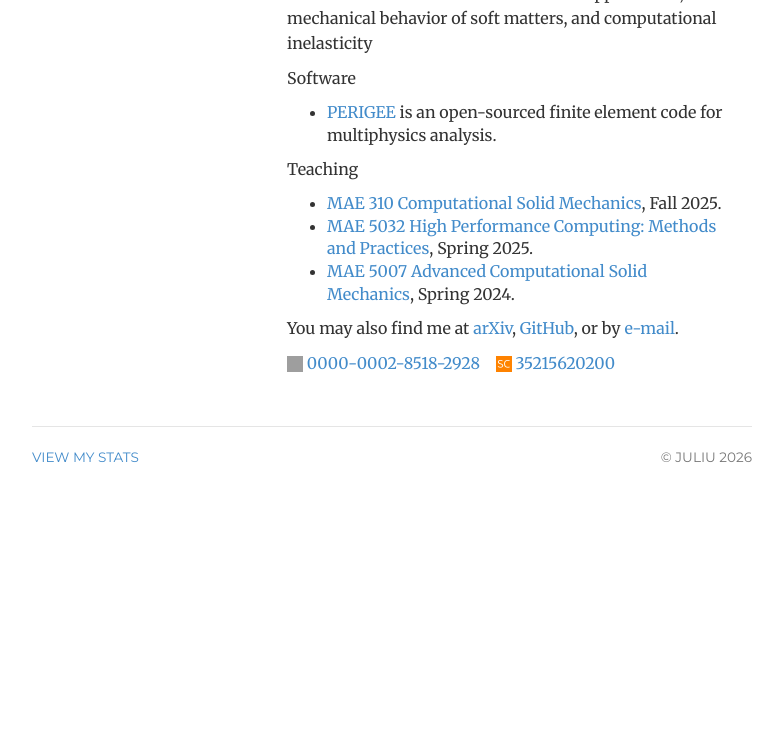
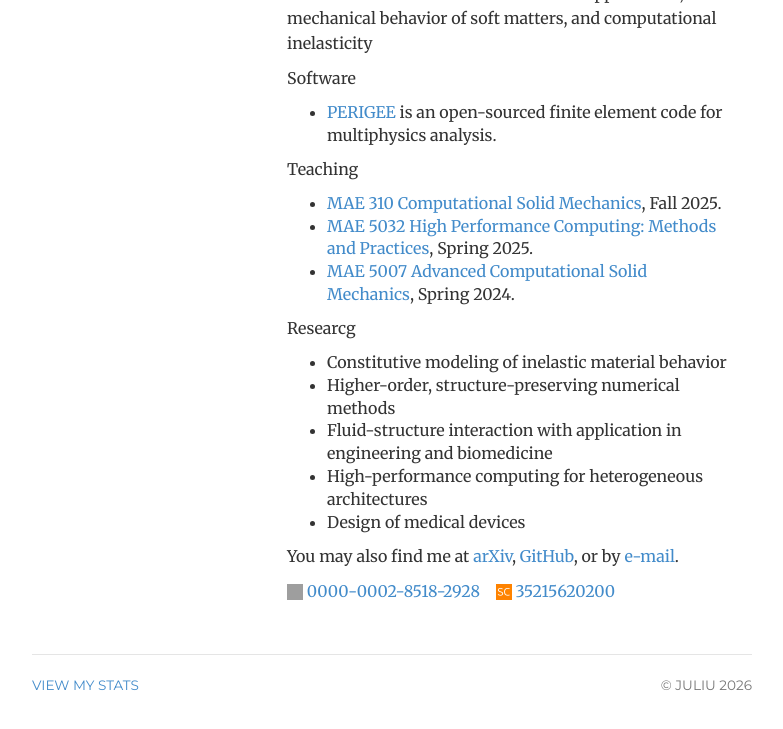
Before and after one commit to ju-liu/ju-liu.github.io, a Jekyll site: the page built from index.html, in a window 1280 px wide, cut to the strip 324-1071 px from the top of the page. Shown: the top 729 px of the strip, without its empty margins (248-1031 px from the left). Built offline with Jekyll 4.4.1, drawn with Linux system fonts in a browser that asks for light colours; nearby versions of some CDN libraries; library files that are not in the unit come from our copies; comment, search, counter and statistics services are not loaded; before the commit the page ends 900 px from its top, so only the background shows below that; grey boxes are pictures that could not be loaded.

Commit message:
Update index.html

```diff
--- a/index.html
+++ b/index.html
@@ -31,6 +31,15 @@ description: Ju Liu, Assistant Professor at SUSTech, focusing on computational s
       <li><a href="https://ju-liu.github.io/teaching/FEM-2024-Spring/index.html">MAE 5007 Advanced Computational Solid Mechanics</a>, Spring 2024.</li>
     </ul>
 
+	<p>Researcg</p>
+    <ul>
+      <li>Constitutive modeling of inelastic material behavior</li>
+      <li>Higher-order, structure-preserving numerical methods</li>
+      <li>Fluid-structure interaction with application in engineering and biomedicine</li>
+	  <li>High-performance computing for heterogeneous architectures</li>
+	  <li>Design of medical devices</li>
+    </ul>
+
 	<!--
     <p>Selected talks (use Adobe Reader for movies in the pdf files)</p>
     <ul>
```
